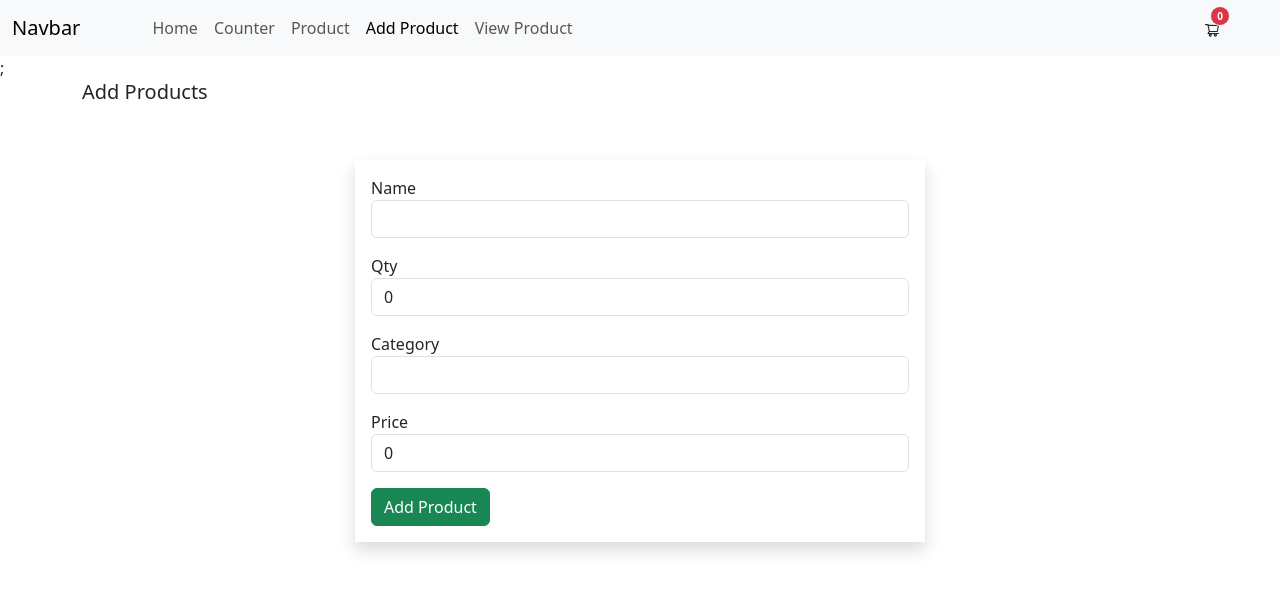
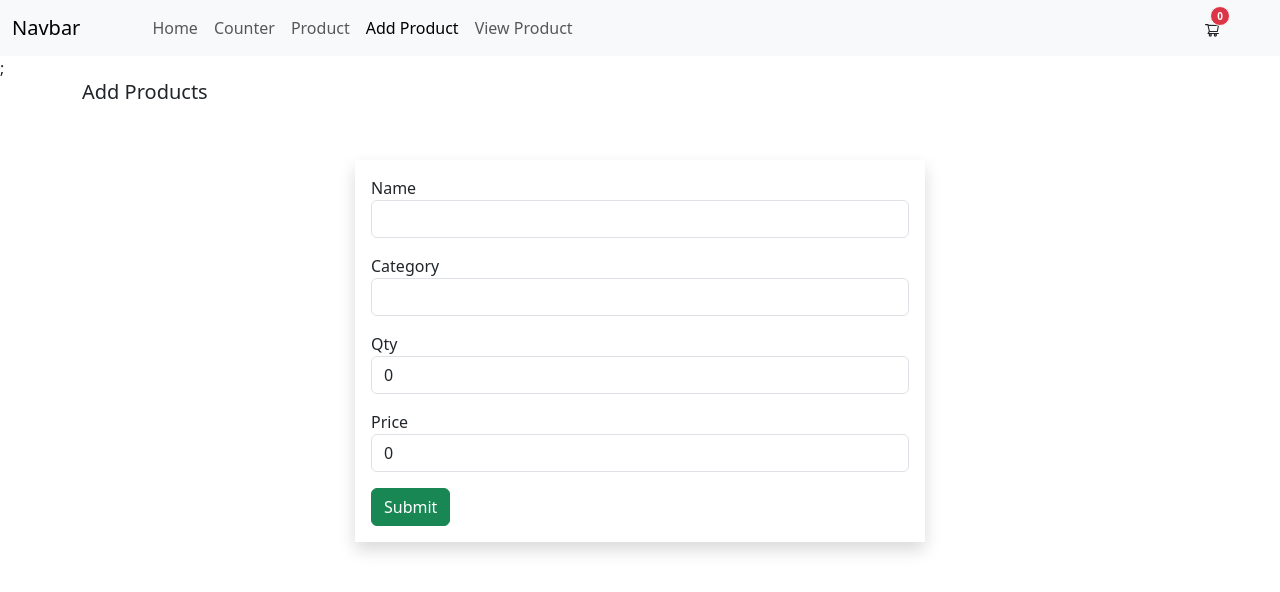
Before and after one commit to parthsinghblaze/2nd-reb-react, a React (Create React App) app: page /add-product in a window 1280 px wide. Shown: the top 592 px of the page. Built offline with nearby package versions, Linux system fonts and the light colour scheme.

Commit message:
delete form validation

```diff
--- a/package.json
+++ b/package.json
@@ -8,13 +8,15 @@
     "@testing-library/react": "^13.4.0",
     "@testing-library/user-event": "^13.5.0",
     "axios": "^1.4.0",
+    "formik": "^2.2.9",
     "react": "^18.2.0",
     "react-dom": "^18.2.0",
     "react-icons": "^4.8.0",
     "react-redux": "^8.0.5",
     "react-router-dom": "^6.11.1",
     "react-scripts": "5.0.1",
-    "web-vitals": "^2.1.4"
+    "web-vitals": "^2.1.4",
+    "yup": "^1.1.1"
   },
   "scripts": {
     "start": "react-scripts start",
--- a/src/pages/AddProduct.jsx
+++ b/src/pages/AddProduct.jsx
@@ -1,18 +1,46 @@
 import React, { useState } from "react";
 import { createProduct } from "../redux/apiProduct";
 import { useDispatch } from "react-redux";
+import { Formik, Form, Field, ErrorMessage } from "formik";
+import * as Yup from "yup";
+import { useNavigate } from "react-router-dom";
+
+const initialValues = {
+  name: "",
+  qty: 0,
+  category: "",
+  price: 0,
+};
 
 function AddProduct() {
-  const [name, setName] = useState("");
-  const [qty, setQty] = useState(0);
-  const [category, setCategory] = useState("");
-  const [price, setPrice] = useState(0);
+  // const [name, setName] = useState("");
+  // const [qty, setQty] = useState(0);
+  // const [category, setCategory] = useState("");
+  // const [price, setPrice] = useState(0);
   const dispatch = useDispatch();
+  const navigate = useNavigate();
+
+  const validationSchema = Yup.object({
+    name: Yup.string().required("Name is required"),
+    category: Yup.string().required("Category is required"),
+    qty: Yup.number()
+      .min(10, "Qty should be min 10")
+      .max(20, "Qty should be max 20")
+      .required("Qty is required"),
+    price: Yup.number().required("Price is required"),
+  });
 
   function handleSubmit(e) {
     e.preventDefault();
+    // const formValue = { name, qty, category, price };
+    // dispatch(createProduct(formValue));
+  }
+
+  function handleSubmit(values) {
+    const { name, qty, category, price } = values;
     const formValue = { name, qty, category, price };
-    dispatch(createProduct(formValue));
+
+    dispatch(createProduct({ formValue, navigate }));
   }
 
   return (
@@ -20,6 +48,66 @@ function AddProduct() {
       <h5>Add Products</h5>
       <div className="row">
         <div className="col-md-6 offset-md-3 p-3 shadow my-5">
+          {/* FORMIK */}
+          <Formik
+            initialValues={initialValues}
+            onSubmit={handleSubmit}
+            validationSchema={validationSchema}
+          >
+            {() => {
+              return (
+                <Form>
+                  <div className="mb-3">
+                    <label>Name</label>
+                    <Field type="text" name="name" className="form-control" />
+                    <ErrorMessage
+                      name="name"
+                      className="text-danger"
+                      component="div"
+                    />
+                  </div>
+                  <div className="mb-3">
+                    <label>Category</label>
+                    <Field
+                      type="text"
+                      name="category"
+                      className="form-control"
+                    />
+                    <ErrorMessage
+                      name="category"
+                      className="text-danger"
+                      component="div"
+                    />
+                  </div>
+                  <div className="mb-3">
+                    <label>Qty</label>
+                    <Field type="number" name="qty" className="form-control" />
+                    <ErrorMessage
+                      name="qty"
+                      className="text-danger"
+                      component="div"
+                    />
+                  </div>
+                  <div className="mb-3">
+                    <label>Price</label>
+                    <Field
+                      type="number"
+                      name="price"
+                      className="form-control"
+                    />
+                    <ErrorMessage
+                      name="price"
+                      className="text-danger"
+                      component="div"
+                    />
+                  </div>
+                  <button className="btn btn-success">Submit</button>
+                </Form>
+              );
+            }}
+          </Formik>
+          {/* CUSTOM FORM */}
+          {/*
           <form action="">
             <div className="mb-3">
               <label>Name</label>
@@ -61,6 +149,7 @@ function AddProduct() {
               Add Product
             </button>
           </form>
+          */}
         </div>
       </div>
     </div>
--- a/src/pages/ViewProduct.jsx
+++ b/src/pages/ViewProduct.jsx
@@ -1,6 +1,6 @@
 import React, { useEffect } from "react";
 import { useDispatch, useSelector } from "react-redux";
-import { getAllProducts } from "../redux/apiProduct";
+import { deleteProduct, getAllProducts } from "../redux/apiProduct";
 
 function ViewProduct() {
   const dispatch = useDispatch();
@@ -38,7 +38,12 @@ function ViewProduct() {
                 <td> {category} </td>
                 <td>
                   <button className="btn btn-warning">Edit</button>
-                  <button className="btn btn-danger">Delete</button>
+                  <button
+                    className="btn btn-danger"
+                    onClick={() => dispatch(deleteProduct(_id))}
+                  >
+                    Delete
+                  </button>
                 </td>
               </tr>
             );
--- a/src/redux/apiProduct.js
+++ b/src/redux/apiProduct.js
@@ -1,23 +1,43 @@
 import { createAsyncThunk, createSlice } from "@reduxjs/toolkit";
 import axios from "axios";
 
-export const getAllProducts = createAsyncThunk('apiProduct/getAllProducts' , async () => {
+export const getAllProducts = createAsyncThunk('apiProduct/getAllProducts' , async (data, {dispatch} ) => {
     try {
+        // dispatch(startLoading())
         const response = await axios.get(`http://localhost:8000/product/products`)
         if(response.status === 200) {
+            // dispatch(stopLoading())
+            // dispatch(setProduct(response.data.data.products))
             return response.data.data.products
         }
     } catch (error) {
+        // dispatch(stopLoading())
         console.log(error)
     }
 })
 
-export const createProduct = createAsyncThunk('apiProduct/createProduct', async (formValue) => {
+export const createProduct = createAsyncThunk('apiProduct/createProduct', async ({formValue, navigate} ) => {
     try {
         const response = await axios.post('http://localhost:8000/product', formValue);
         console.log('response', response);
+        if(response.status === 200) {
+            navigate("/view-product")
+        }
     } catch (error) {
-        console.log('error', error);
+        console.log('error', error)
+        alert(error.response.data.message);
+    }
+})
+
+export const deleteProduct = createAsyncThunk('apiProduct/deleteProduct', async (id, { dispatch }) => {
+    try {
+        const response = await axios.delete(`http://localhost:8000/product/${id}`)
+        console.log(response);
+        if(response.status === 200) {
+            dispatch(getAllProducts())
+        }
+    } catch (error) {
+        console.log(error);
     }
 })
 
@@ -28,7 +48,15 @@ const apiProductSlice = createSlice({
         apiProduct: []
     },
     reducers: {
-
+        startLoading: (state, action) => {
+            state.loading = true;
+        },
+        stopLoading: (state, action) => {
+            state.loading = false
+        },
+        setProduct: (state, action) => {
+            state.apiProduct = action.payload
+        }
     },
     extraReducers: {
         [getAllProducts.pending]: (state, action) =>  {
@@ -44,4 +72,6 @@ const apiProductSlice = createSlice({
     }
 })
 
+export const  { startLoading, stopLoading, setProduct } = apiProductSlice.actions
+
 export default apiProductSlice.reducer
```
Also changed, not shown: 1 other file (tests, documents, lock files or other folders).
